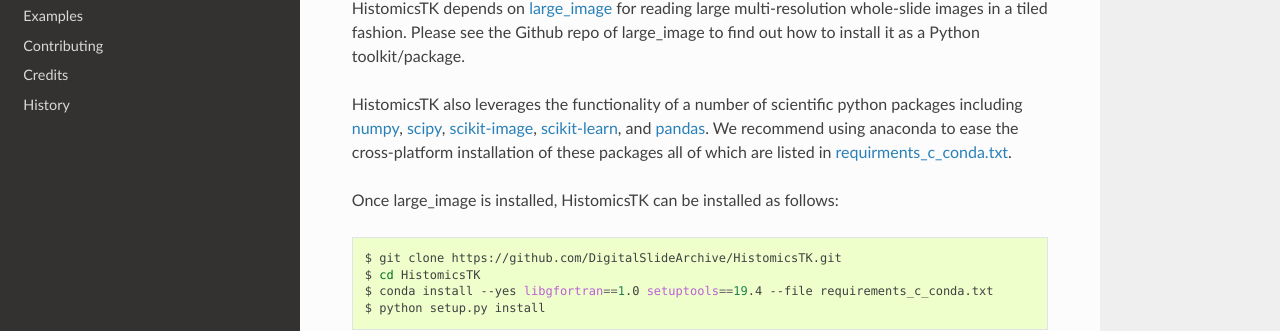
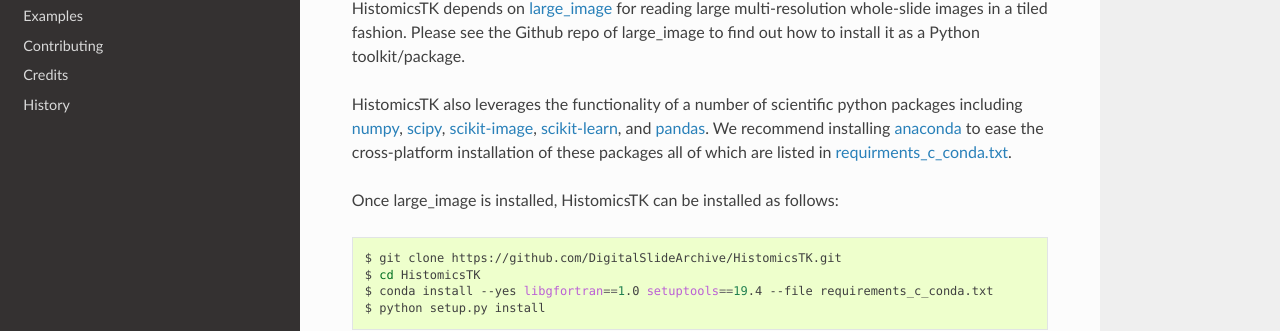
Before and after one commit to DigitalSlideArchive/HistomicsTK, a Sphinx documentation site: the page built from docs/installation.rst, in a window 1280 px wide and 900 px high. Shown: the part 315-646 px from the top of the window. Built offline with Sphinx 7.4.7 and the Read the Docs theme 2.0.0, drawn with Linux system fonts in a browser that asks for light colours; pages that are not in the unit, such as notebooks, are missing from menus.

Commit message:
Add link to anaconda

```diff
--- a/docs/installation.rst
+++ b/docs/installation.rst
@@ -18,7 +18,7 @@
 
 HistomicsTK also leverages the functionality of a number of scientific python
 packages including numpy_, scipy_, scikit-image_, scikit-learn_,
-and pandas_. We recommend using anaconda to ease the cross-platform
+and pandas_. We recommend installing anaconda_ to ease the cross-platform
 installation of these packages all of which are listed in
 `requirments_c_conda.txt <https://github.com/DigitalSlideArchive/HistomicsTK/blob/master/requirements_c_conda.txt>`__.
 
```
Also changed, not shown: other parts of docs/installation.rst (+1 -0 lines).
